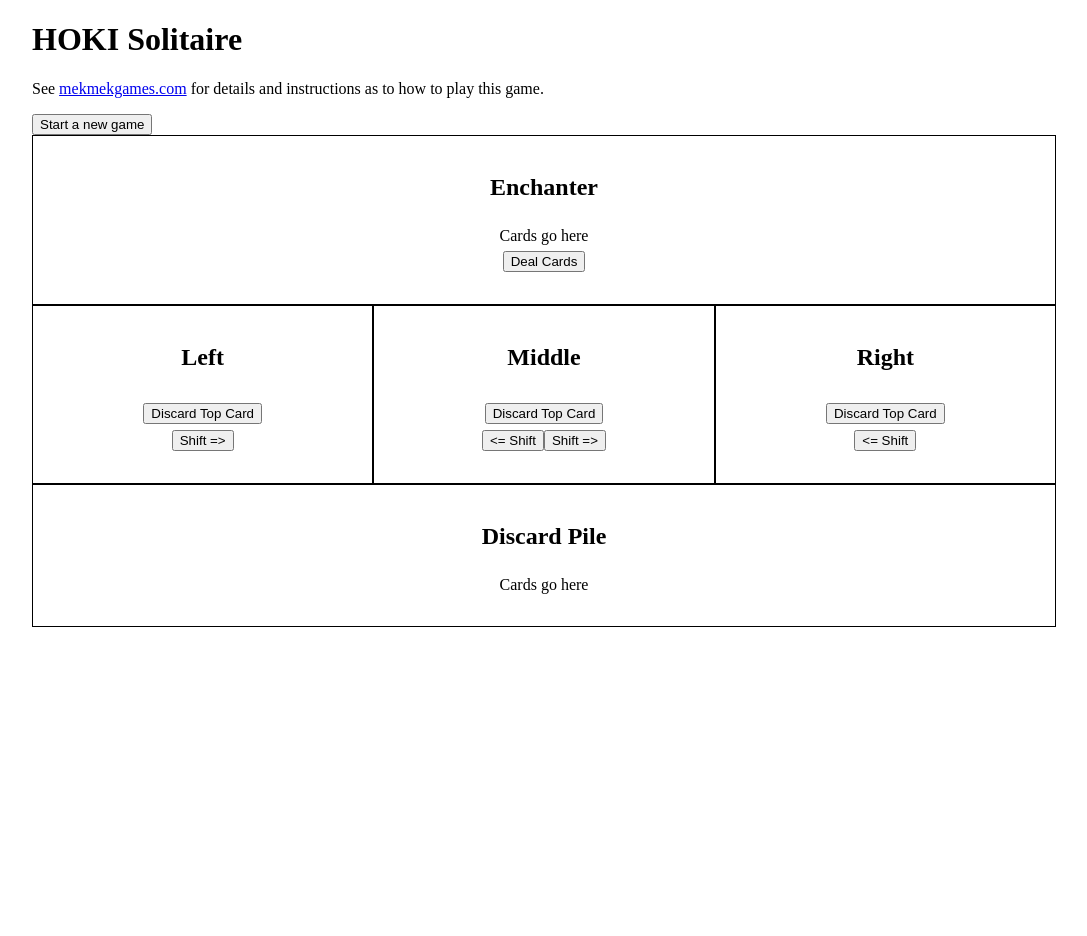
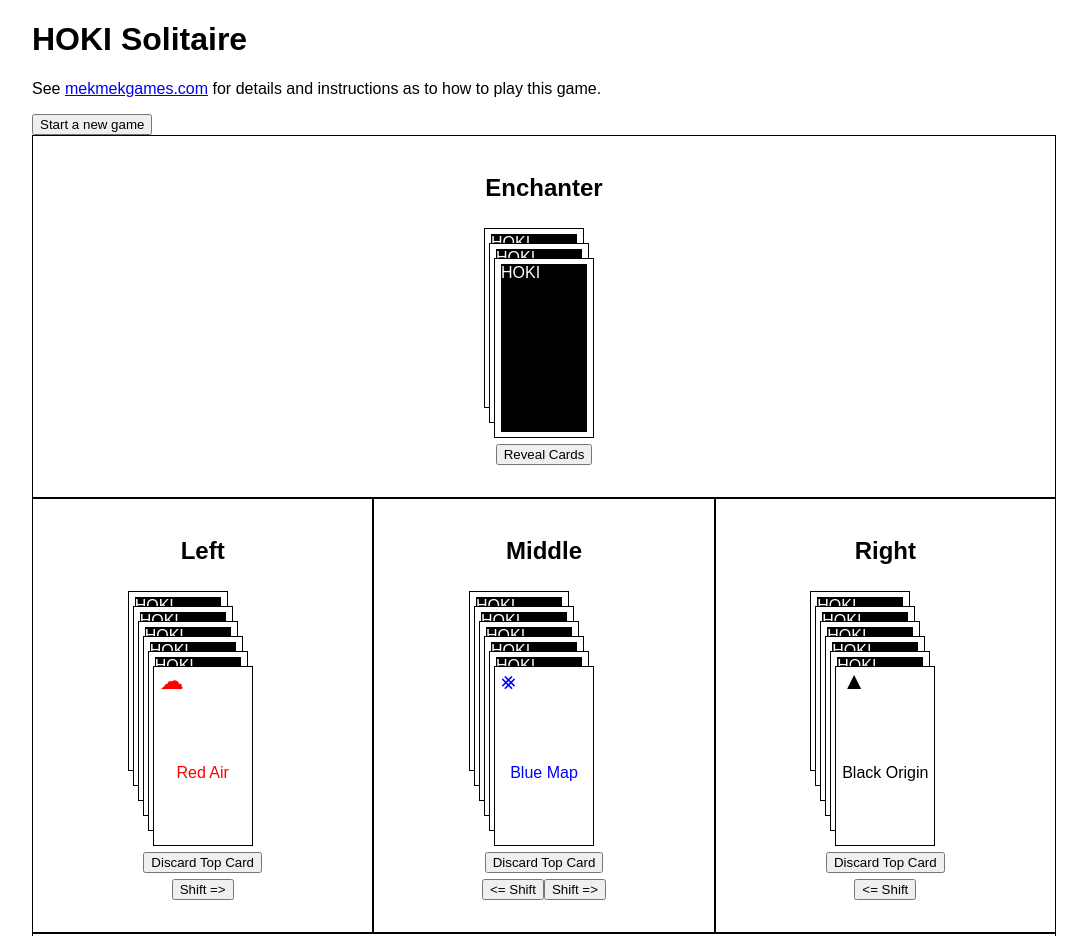
Before and after one commit to Andrew565/soul-solitaire, a website: page index.html in a window 1280 px wide. Shown: the top 936 px of the page, without its empty margins (96-1183 px from the left). Before the commit the page ends 800 px from the top, so only its background shows below. Drawn offline with Linux system fonts and the light colour scheme.

Commit message:
Initial deal of cards working and styled

```diff
--- a/bundle.js
+++ b/bundle.js
@@ -195,6 +195,7 @@
     left: { cards: [] },
     middle: { cards: [] },
     right: { cards: [] },
+    discard: { cards: hokiDeck.discardPile },
   };
 
   function newGame() {
@@ -217,11 +218,15 @@
     piles.middle.cards.push(...hokiDeck.drawFromDrawPile(6));
     piles.right.cards.push(...hokiDeck.drawFromDrawPile(6));
     hokiDeck.addToDiscardPile(hokiDeck.drawFromDrawPile(3));
+    // console.log("Discard Pile State at new:", hokiDeck.discardPile);
 
-    // reveal top mirage cards
+    // reveal top mirage cards and discarded cards
     /** @type {HokiCard} */ (piles.left.cards[0]).facingDown = false;
     /** @type {HokiCard} */ (piles.middle.cards[0]).facingDown = false;
     /** @type {HokiCard} */ (piles.right.cards[0]).facingDown = false;
+    hokiDeck.discardPile.forEach((card) => {
+      /** @type {HokiCard} */ (card).facingDown = false;
+    });
 
     // trigger display of cards
     renderCards();
@@ -229,38 +234,63 @@
 
   document.getElementById("newGameButton")?.addEventListener("click", () => newGame());
 
-  function renderCards() {
-    // for each of the mirage piles, render the cards with the last card on the bottom of the pile
+  // Get templates for later
+  const faceUpTemplate = /** @type {HTMLTemplateElement} */ (document.getElementById("faceUpCardTemplate"));
+  const faceDownTemplate = /** @type {HTMLTemplateElement} */ (document.getElementById("faceDownCardTemplate"));
 
-    // Start by rendering a single card
-    const faceUpTemplate = /** @type {HTMLTemplateElement} */ (document.getElementById("faceUpCardTemplate"));
-    const faceDownTemplate = /** @type {HTMLTemplateElement} */ (document.getElementById("faceDownCardTemplate"));
+  /**
+   * @param {HokiCard} chosenCard
+   * @param {number} index
+   */
+  function makeFaceUpCard(chosenCard, index) {
+    // Clone Template
+    const faceUpCard = /** @type {HTMLElement} */ (faceUpTemplate?.content.cloneNode(true));
 
-    // Create card
-    const faceUpCard = /** @type {HTMLElement} */ (faceUpTemplate?.content.cloneNode(true));
-    const chosenCard = /** @type {HokiCard} */ (piles.left.cards[0]);
-    faceUpCard.querySelector(".hoki-card")?.classList.add(chosenCard.color);
+    // Get main element and add color and index to it
+    const cardEl = faceUpCard.querySelector(".hoki-card");
+    if (cardEl) {
+      cardEl.classList.add(chosenCard.color);
+      cardEl.setAttribute("style", `--index: ${index}`);
+    }
+
+    // Set card's symbol and name
     faceUpCard.querySelectorAll(".hoki-card__symbol").forEach((symbolDiv) => {
       symbolDiv.innerHTML = chosenCard.symbol;
     });
     const name = faceUpCard.querySelector(".hoki-card__name");
     if (name) name.innerHTML = chosenCard.name;
 
-    // Add card to DOM
-    const leftPileEl = document.querySelector("#leftPile .pile-cards");
-    if (leftPileEl) leftPileEl.appendChild(faceUpCard);
+    return /** @type {Node} */ (faceUpCard);
+  }
 
-    // Create face-down card
+  /** @param {number} index */
+  function makeFaceDownCard(index) {
     const faceDownCard = /** @type {HTMLElement} */ (faceDownTemplate?.content.cloneNode(true));
     const fdCardEl = faceDownCard.querySelector(".hoki-card");
-    if (fdCardEl) fdCardEl.setAttribute("style", "--index: 1");
-    if (leftPileEl) leftPileEl.appendChild(faceDownCard);
-
-    // Create second face-down card
-    const faceDownCard2 = /** @type {HTMLElement} */ (faceDownTemplate?.content.cloneNode(true));
-    const fdCardEl2 = faceDownCard2.querySelector(".hoki-card");
-    if (fdCardEl2) fdCardEl2.setAttribute("style", "--index: 2");
-    if (leftPileEl) leftPileEl.appendChild(faceDownCard2);
+    if (fdCardEl) fdCardEl.setAttribute("style", `--index: ${index}`);
+    return faceDownCard;
   }
 
+  function renderCards() {
+    // for each of the mirage piles, render the cards with the last card on the bottom of the pile
+    Object.entries(piles).forEach(([pileName, { cards }]) => {
+      // First make all of the cards
+      const cardEls = /** @type {HokiCard[]} */ (cards).map((card, index) => {
+        if (card.facingDown) {
+          return makeFaceDownCard(index);
+        } else {
+          return makeFaceUpCard(card, index);
+        }
+      });
+
+      // Next, append cards to pile
+      const pileEl = document.querySelector(`#${pileName}Pile .pile-cards`);
+      pileEl?.replaceChildren(...cardEls);
+    });
+  }
+
+  document.addEventListener("DOMContentLoaded", function () {
+    newGame();
+  });
+
 })();
--- a/index.html
+++ b/index.html
@@ -15,8 +15,8 @@
     <section id="enchanterPileSection" class="card-piles">
       <div id="enchanterPile" class="card-pile">
         <h2>Enchanter</h2>
-        <div class="pile-cards">Cards go here</div>
-        <button>Deal Cards</button>
+        <div class="pile-cards"></div>
+        <button>Reveal Cards</button>
       </div>
     </section>
     <section id="cardPiles" class="card-piles">
@@ -45,7 +45,7 @@
     <section id="discardPileSection" class="card-piles">
       <div id="discardPile" class="card-pile">
         <h2>Discard Pile</h2>
-        <div class="pile-cards">Cards go here</div>
+        <div class="pile-cards"></div>
       </div>
     </section>
 
--- a/src/index.css
+++ b/src/index.css
@@ -5,6 +5,7 @@
 body {
   width: 80%;
   margin: 0 auto;
+  font-family: sans-serif;
 }
 
 .card-piles {
@@ -32,6 +33,10 @@ body {
   flex-direction: column-reverse;
 }
 
+#discardPile .pile-cards {
+  flex-direction: row;
+}
+
 .dual-buttons {
   display: flex;
 }
@@ -48,8 +53,13 @@ body {
 }
 
 .hoki-card:not(:first-child) {
-  margin-bottom: -160px;
+  margin-bottom: -165px;
   margin-left: calc(-5px * var(--index));
+}
+
+#discardPile .hoki-card:not(:first-child) {
+  margin-bottom: 0;
+  margin-left: -65px;
 }
 
 .hoki-card--face-down .hoki-card__back {
@@ -70,11 +80,11 @@ body {
 
 .hoki-card * {
   width: 100%;
-  flex: 1 100%;
+  flex: 1;
 }
 
 .hoki-card__name {
-  flex: 2;
+  flex: 4;
   display: flex;
   justify-content: center;
   align-items: center;
@@ -82,6 +92,6 @@ body {
 }
 
 .hoki-card__symbol {
-  font-size: large;
-  padding: 0.5em;
+  font-size: 1.5em;
+  padding-left: 6px;
 }
```
Also changed, not shown: src/index.js (+51 -21 lines).
